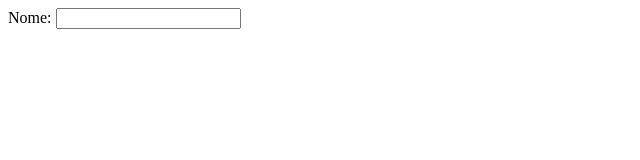
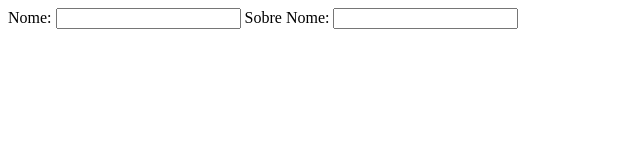
Before and after one commit to domingos20/OlaMundo, a plain HTML site: page teste.html in a window 1280 px wide. Shown: the whole page, without its empty margins (0-640 px from the left). Drawn offline with Linux system fonts and the light colour scheme.

Commit message:
adicionei sobrenome no arquivo teste.html

```diff
--- a/teste.html
+++ b/teste.html
@@ -7,5 +7,6 @@
 </head>
 <body>
     Nome: <input type="text">
+    Sobre Nome: <input type="text">
 </body>
 </html>
```
